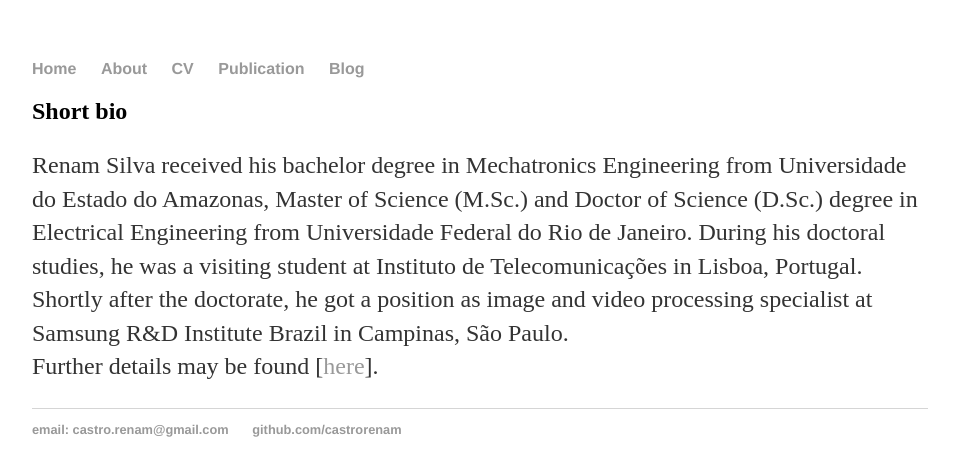
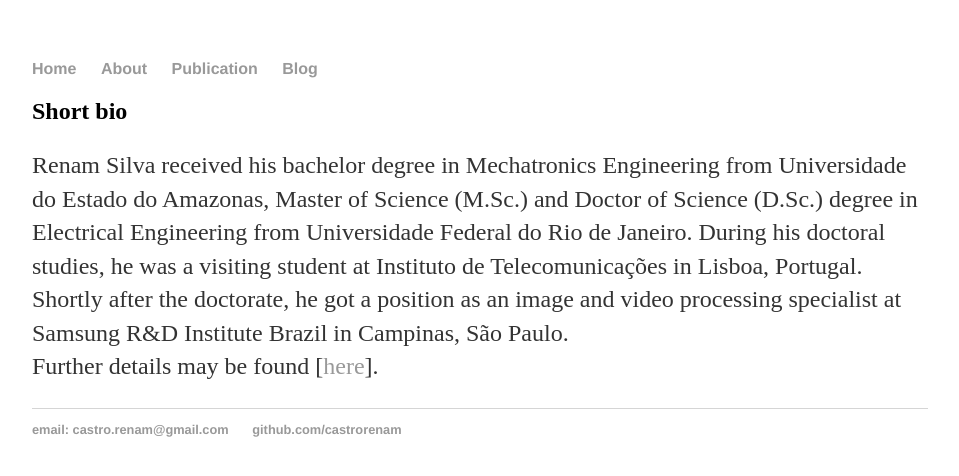
Before and after one commit to castrorenam/castrorenam.github.io, a Jekyll site: the page built from about/index.md, in a window 1280 px wide. Shown: the top 476 px of the page, without its empty margins (160-1119 px from the left). Built offline with Jekyll 4.4.1, drawn with Linux system fonts in a browser that asks for light colours.

Commit message:
Building website

```diff
--- a/_layouts/default.html
+++ b/_layouts/default.html
@@ -10,7 +10,6 @@
 	    		<ul>
 	        		<li><a href="/">Home</a></li>
 		        	<li><a href="/about">About</a></li>
-	        		<li><a href="/cv">CV</a></li>
 	        		<li><a href="/publication">Publication</a></li>
 					<li><a href="/blog">Blog</a></li>
 	    		</ul>
--- a/about/index.md
+++ b/about/index.md
@@ -8,5 +8,5 @@
 
 
 Renam Silva received his bachelor degree in Mechatronics Engineering from Universidade do Estado do Amazonas,
-Master of Science (M.Sc.) and Doctor of Science (D.Sc.) degree in Electrical Engineering from Universidade Federal do Rio de Janeiro. During his doctoral studies, he was a visiting student at Instituto de Telecomunicações in Lisboa, Portugal. Shortly after the doctorate, he got a position as image and video processing specialist at Samsung R&D Institute Brazil in Campinas, São Paulo.
+Master of Science (M.Sc.) and Doctor of Science (D.Sc.) degree in Electrical Engineering from Universidade Federal do Rio de Janeiro. During his doctoral studies, he was a visiting student at Instituto de Telecomunicações in Lisboa, Portugal. Shortly after the doctorate, he got a position as an image and video processing specialist at Samsung R&D Institute Brazil in Campinas, São Paulo.
 Further details may be found [[here](./cv.pdf)].
```
Also changed, not shown: publication/publication.md (+7 -1 lines).
